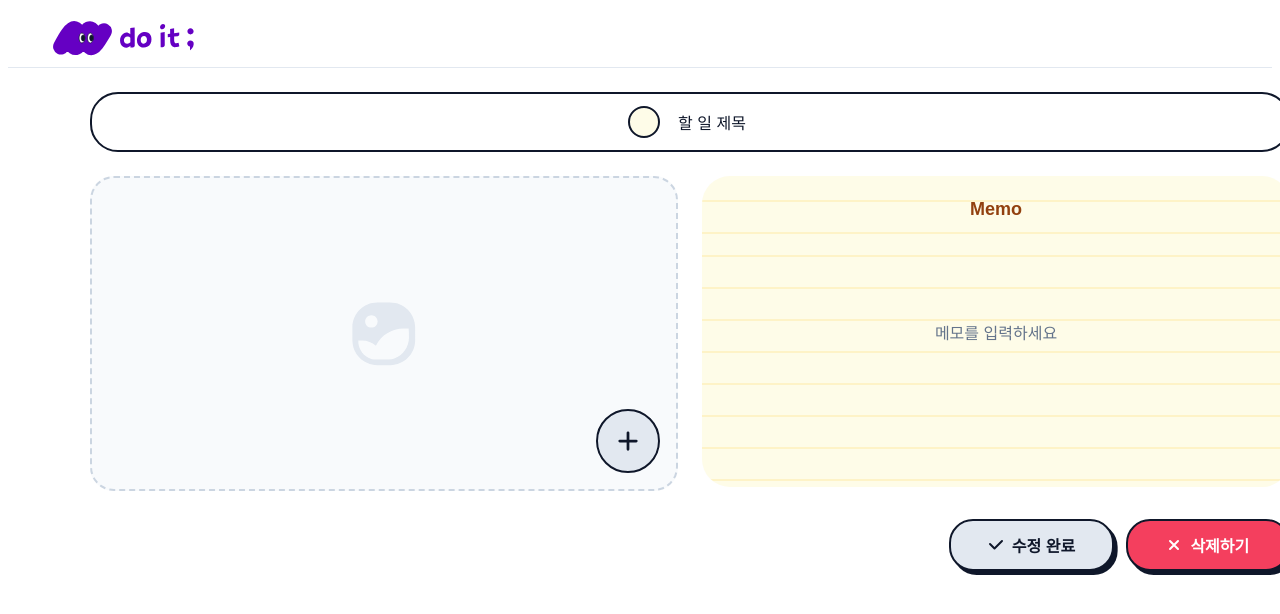
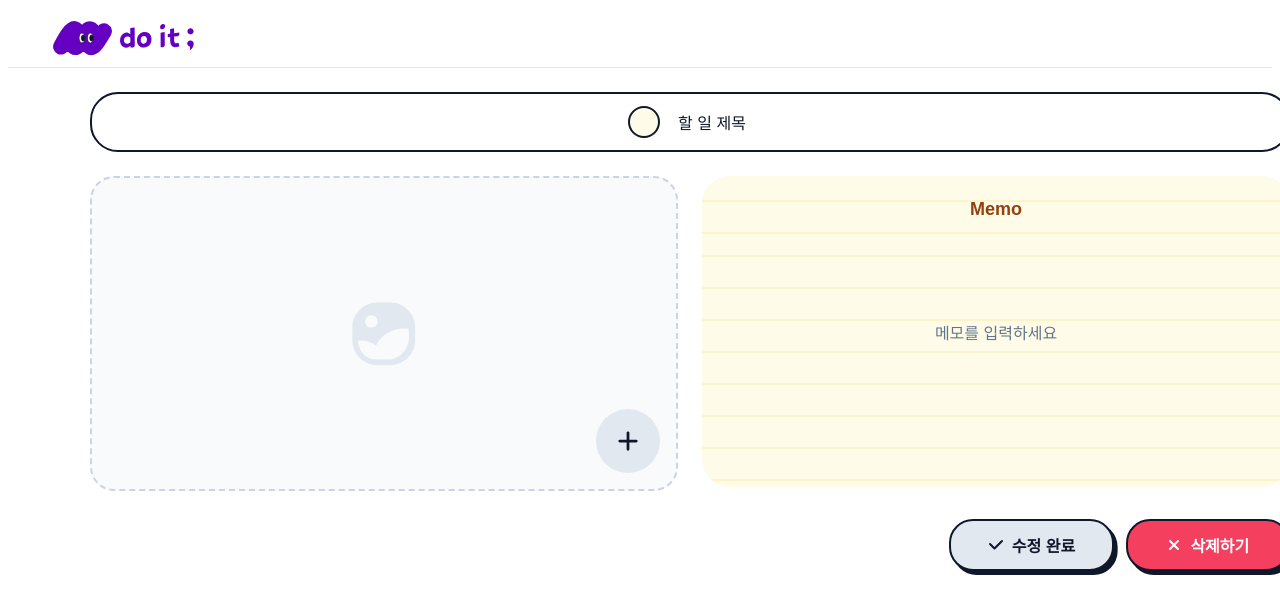
Before and after one commit to J-Moment/todo-mission-codeit, a Next.js app: page /detail/1 in a window 1280 px wide. Shown: the top 614 px of the page. Built offline with nearby package versions, Linux system fonts and the light colour scheme; no server answers; a web font is replaced by a local one.

Commit message:
Design: 디자인 수정
1. plusBtn, penBtn 디자인 수정
2. empty 일때 추가하기 버튼 보라색으로 수정

```diff
--- a/src/app/detail/[id]/page.tsx
+++ b/src/app/detail/[id]/page.tsx
@@ -257,11 +257,11 @@ export default function DetailPage() {
                                 <Button
                                     shape="circle"
                                     size={64}
-                                    className={styles.penBtn}
+                                    className={data.imageUrl ? styles.penBtn : styles.plusBtn}
                                     aria-label={data.imageUrl ? '이미지 수정' : '이미지 추가'}
                                     onClick={pickImage}
                                 >
-                                    {data.imageUrl ? <Pen size={22} /> : <Plus size={22} />}
+                                    {data.imageUrl ? <Pen color="#fff" size={22} /> : <Plus size={22} />}
                                 </Button>
                             </div>
                             <input ref={fileRef} type="file" accept="image/*" hidden onChange={onFile} />
--- a/src/styles/Button.module.css
+++ b/src/styles/Button.module.css
@@ -39,9 +39,11 @@
 /* 원형(아이콘 전용) */
 .circle {
   padding: 0;
+  box-shadow: none;
   border-radius: 9999px;
   gap: 0;
-  box-shadow: 3px 4px 0 0 var(--slate-900);
+  background: var(--slate-200);
+  border: none;
   display: inline-flex;
   align-items: center;
   justify-content: center;
--- a/src/styles/DetailPage.module.css
+++ b/src/styles/DetailPage.module.css
@@ -120,12 +120,17 @@
     bottom: 16px;
 }
 
+.plusBtn {
+    background: var(--slate-200);
+    color: var(--slate-500);
+}
+
 .penBtn {
     box-shadow: none !important;
-    background: #0f172a;
-    /* slate-900 */
-    color: #fff;
-    border: 2px solid var(--slate-900);
+    background: #0F172A80 !important;
+
+    color: #fff !important;
+    border: 2px solid var(--slate-900) !important;
 }
 
 .penBtn:focus-visible {
```
Also changed, not shown: src/app/page.tsx (+6 -3 lines).
